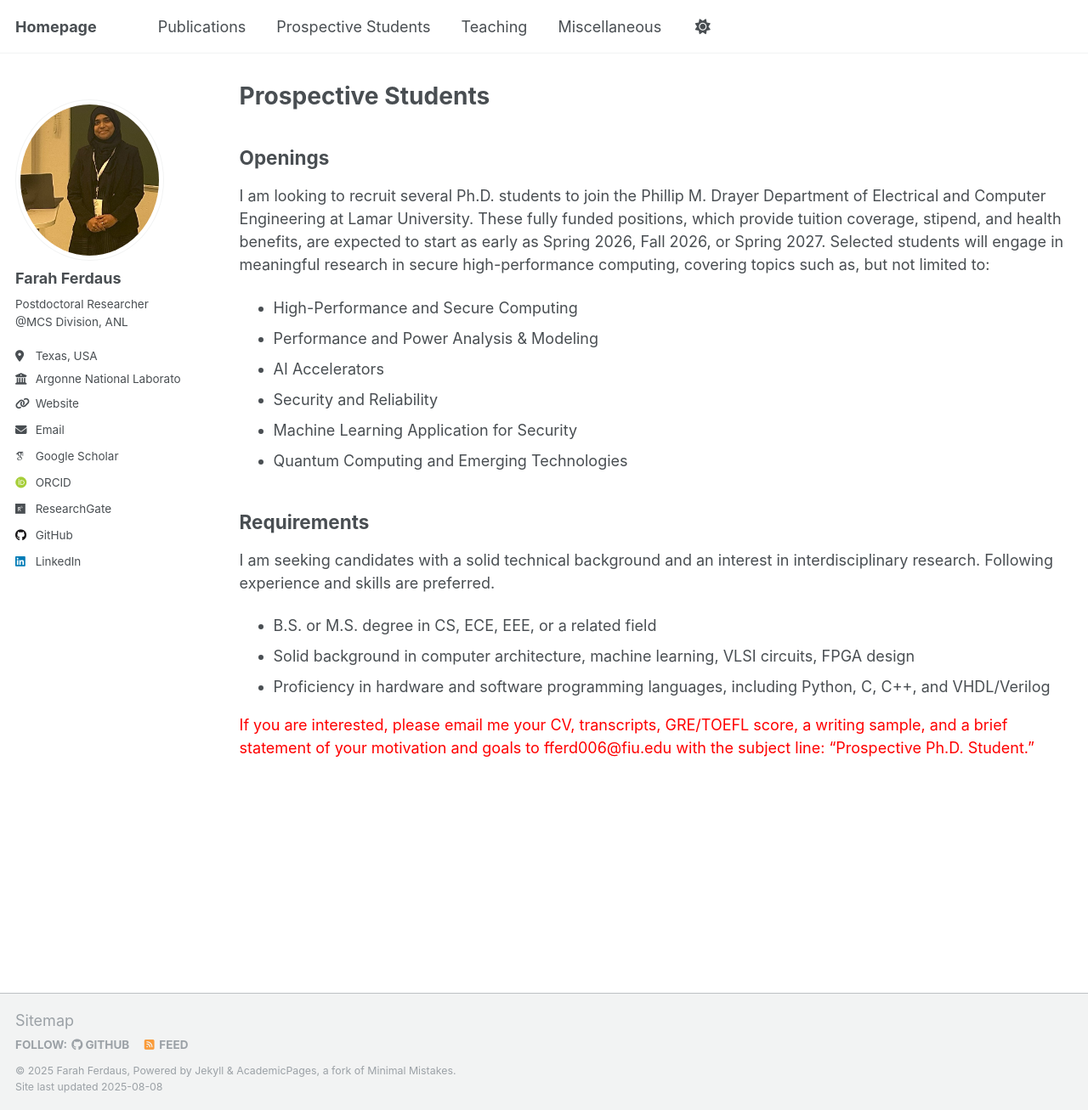
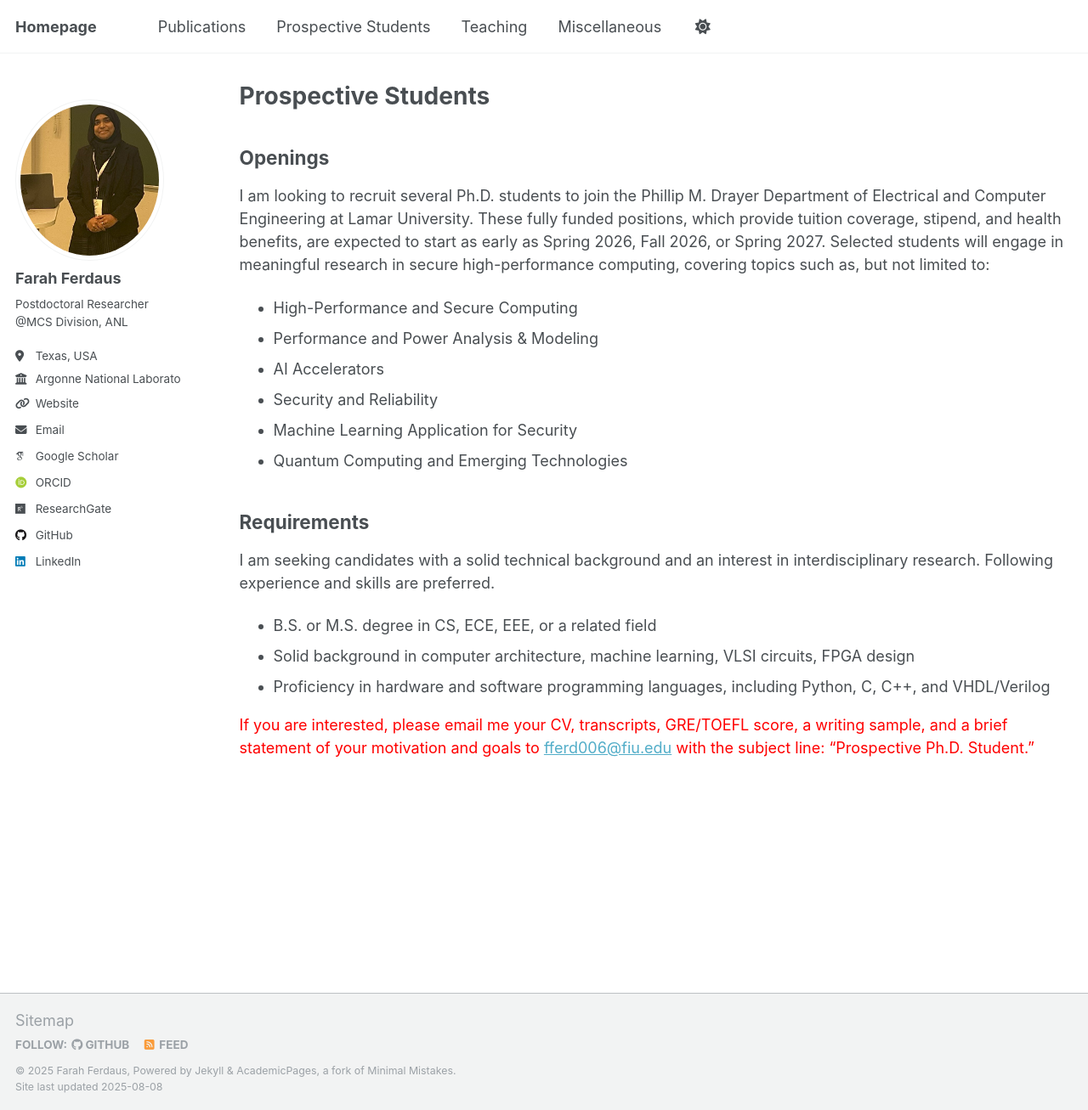
Before and after one commit to fferdaus/fferdaus.github.io, a Jekyll site: the page built from _pages/ProspectiveStudents.md, in a window 1280 px wide and 1307 px high. Shown: the whole window at 85% size. Built offline with Jekyll 4.4.1, drawn with Linux system fonts in a browser that asks for light colours; some web fonts are replaced; part of the change alters nothing that is shown.

Commit message:
Update ProspectiveStudents.md

```diff
--- a/_pages/ProspectiveStudents.md
+++ b/_pages/ProspectiveStudents.md
@@ -29,4 +29,4 @@ I am seeking candidates with a solid technical background and an interest in int
 - Proficiency in hardware and software programming languages, including Python, C, C++, and VHDL/Verilog
 
 
-<span style="color:red">If you are interested, please email me your CV, transcripts, GRE/TOEFL score, a writing sample, and a brief statement of your motivation and goals to fferd006@fiu.edu with the subject line: “Prospective Ph.D. Student.”</span>
+<span style="color:red">If you are interested, please email me your CV, transcripts, GRE/TOEFL score, a writing sample, and a brief statement of your motivation and goals to [fferd006@fiu.edu](fferd006@fiu.edu) with the subject line: “Prospective Ph.D. Student.”</span>
```
